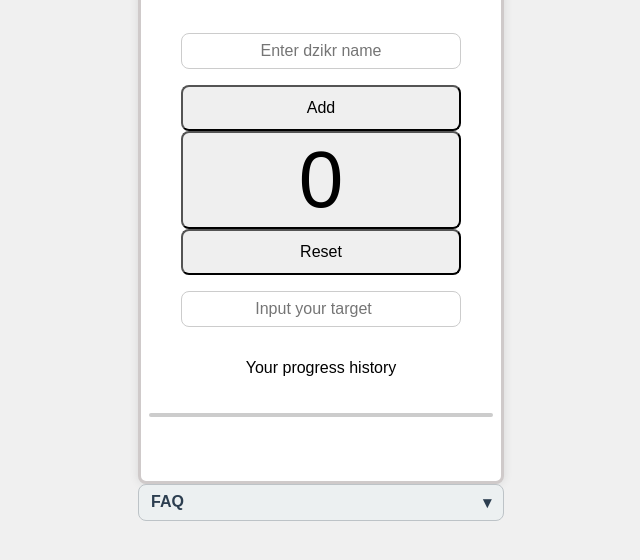
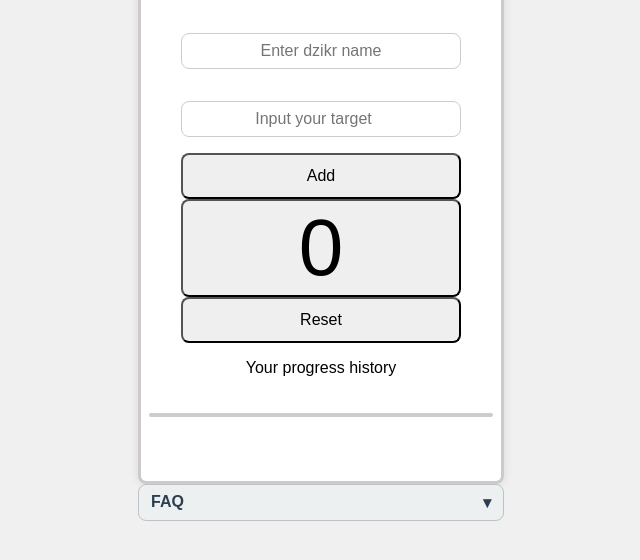
Before and after one commit to Raahmatullah/mobileDzikr-Counter, a plain HTML site: page index.HTML in a window 1280 px wide. Shown: the part 176-736 px from the top of the page, without its empty margins (319-959 px from the left). Drawn offline with Linux system fonts and the light colour scheme.

Commit message:
multiple changes: add feature, fix bug, refactor code

```diff
--- a/index.HTML
+++ b/index.HTML
@@ -10,13 +10,22 @@
     <div class="dzikir-container">
         <h1>Tasbih</h1>
         <div id="toast" class="toast">🎯 Target Achieved!</div>
-        <input type="text" id="dzikirInput" placeholder="Enter dzikr name" minlength="2"
-                    maxlength="7" pattern="[a-zA-Z]+" required>
-        <button class="childBtn" id="addDzikirBtn">Add</button>
-        <button  id="incrementBtnEl">0</button>
-        <button class="childBtn" id="resetBtnEl">Reset</button>
-        <input type="number"  id="targetInput" placeholder="Input your target" min="15"
-                    max="1200">
+
+                                <form id="dzikirForm">
+                        <input type="text" id="dzikirInput"
+                                placeholder="Enter dzikr name"
+                                minlength="2" maxlength="7"
+                                pattern="[A-Za-z]+" required>
+
+                        <input type="number" id="targetInput"
+                                placeholder="Input your target"
+                                min="15" max="1200" required>
+
+                        <button type="submit" class="childBtn" id="addDzikirBtn">Add</button>
+                        <button type="button" id="incrementBtnEl">0</button>
+                        <button type="reset" class="childBtn" id="resetBtnEl">Reset</button>
+                        </form>
+
         <p>Your progress history</p>
         <div id="dzikirContainer"></div>
         <p id="btnEl"></p>
```
